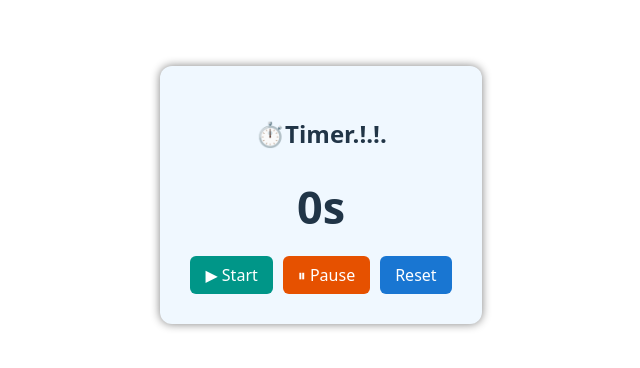
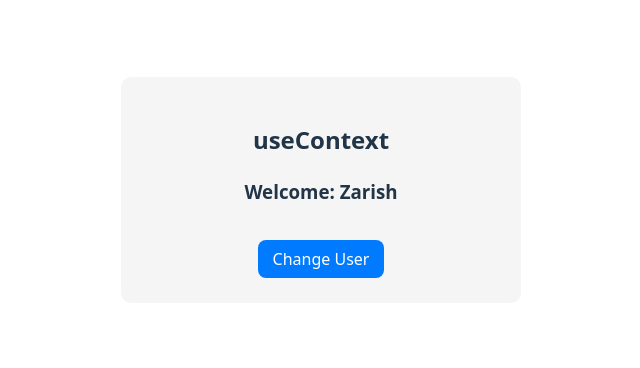
Before and after one commit to zarish123z/React.js, a React (Vite) app in the folder vite-project/: page / in a window 1280 px wide. Shown: the part 240-608 px from the top of the page, without its empty margins (319-959 px from the left). Built offline with nearby package versions, Linux system fonts and the light colour scheme.

Commit message:
UseContext(HOOK)

```diff
--- /dev/null
+++ b/vite-project/src/AppInsideuseContext.jsx
@@ -0,0 +1,45 @@
+import React, { useContext } from "react";
+import { UserContext } from "./UseContext";
+
+function AppInsideuseContext() {
+  // Step 5: Context se values access karo
+  // Ab hume props pass karne ki zaroorat nahi
+  const { user, setUser } = useContext(UserContext);
+
+  return (
+    <div
+      style={{
+        textAlign: "center",
+        marginTop: "60px",
+        background: "#f5f5f5",
+        padding: "25px",
+        borderRadius: "10px",
+        width: "350px",
+        marginInline: "auto",
+      }}
+    >
+      <h2> useContext </h2>
+
+      {/*  Global Data (user) UI mein dikh rahi hai */}
+      <h3>Welcome: {user}</h3>
+
+      {/*  Button click → global state change */}
+      <button
+        onClick={() => setUser("Guest User")}
+        style={{
+          marginTop: "15px",
+          padding: "8px 15px",
+          borderRadius: "8px",
+          background: "#007bff",
+          color: "#fff",
+          border: "none",
+          cursor: "pointer",
+        }}
+      >
+        Change User
+      </button>
+    </div>
+  );
+}
+
+export default AppInsideuseContext
--- /dev/null
+++ b/vite-project/src/UseContext.jsx
@@ -0,0 +1,21 @@
+import { createContext, useState } from "react";
+
+//  Step 1: Create Context
+// Context aik global store jaisa hota hai jo data ko share karta hai without props.
+export const UserContext = createContext();
+
+function UseContext({ children }) {
+  //  Step 2: Global state banayi
+  // Ye "user" value tamam components ko accessible hogi.
+  const [user, setUser] = useState("Zarish");
+
+  return (
+    //  Step 3: Provider wrap karta hai child components ko
+    // Jis se sab components `user` aur `setUser` ko use kar sakte hain.
+    <UserContext.Provider value={{ user, setUser }}>
+      {children} {/*  Children = App ka sara UI yahan load hoga */}
+    </UserContext.Provider>
+  );
+}
+
+export default UseContext;
--- a/vite-project/src/main.jsx
+++ b/vite-project/src/main.jsx
@@ -16,6 +16,9 @@ import UseEffectTitle from './UseEffectTitle.jsx'
 import UseEffectTimer from './UseEffectTimer.jsx'
 import UseRef_FocusInput from './UseRef_FocusInput.jsx'
 import UseRef_Hook from './UseRef_Hook.jsx'
+import UseContext from './UseContext.jsx'
+import AppInsideuseContext from './AppInsideuseContext.jsx'
+
 
 
 
@@ -50,9 +53,16 @@ createRoot(document.getElementById('root')).render(
 {/* <ListAndKeys/> */}
 {/* <TableList/> */}
 {/* <UseEffectTitle/> */}
-<UseEffectTimer/>
+{/* <UseEffectTimer/> */}
 {/* <UseRef_FocusInput/> */}
 {/* <UseRef_Hook/> */}
+<UseContext>
+  <AppInsideuseContext/>
+</UseContext>
+
+
+
+
 
 
 
```
